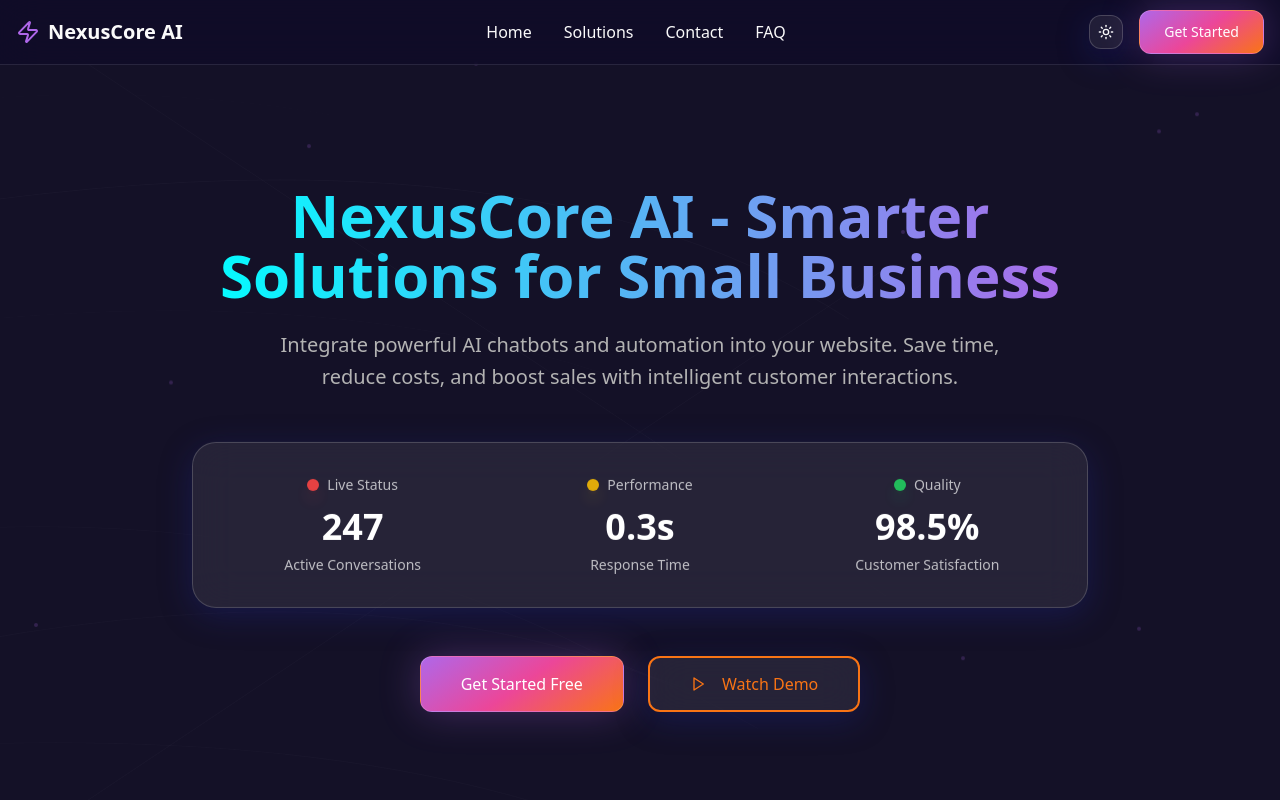
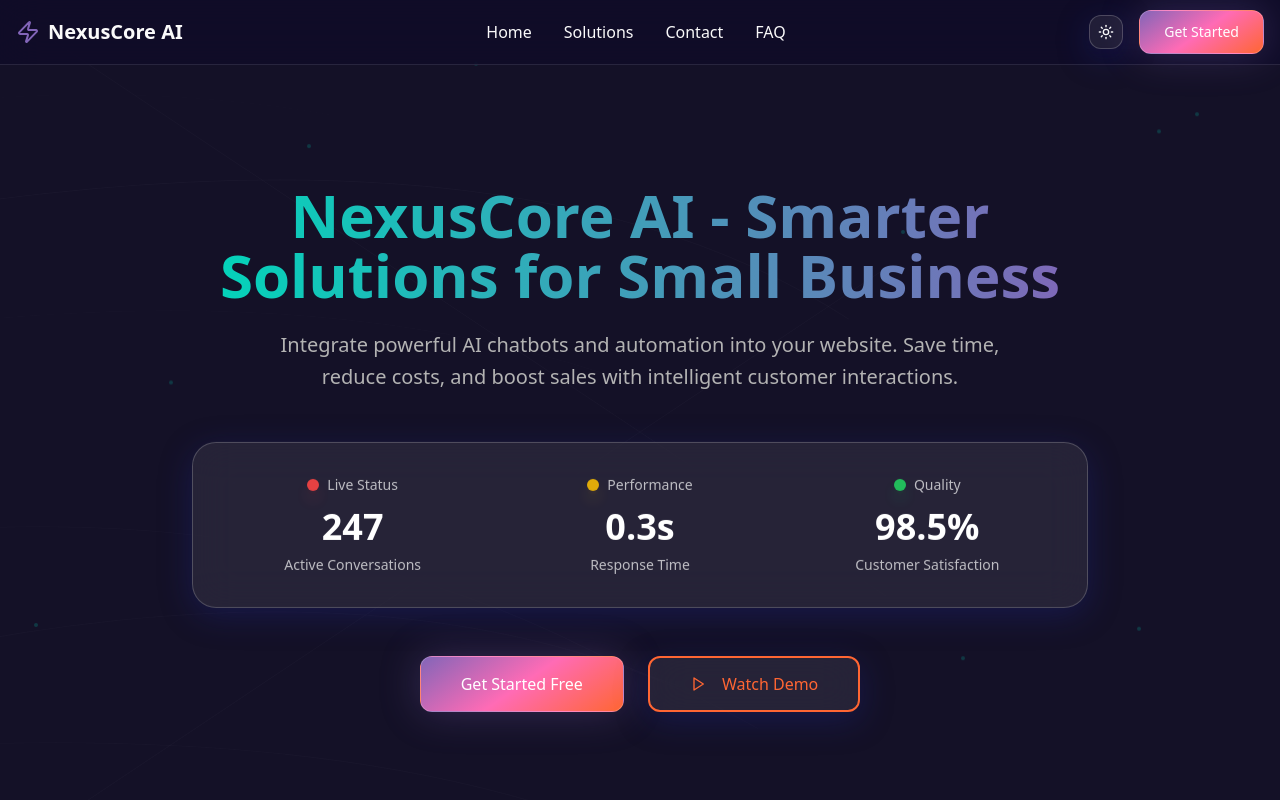
Before and after one commit to cozmo0801/nexus-ai-rebuild, a React (Vite) app: page / in a window 1280 px wide. Shown: the top 800 px of the page. Built offline with nearby package versions, Linux system fonts and the light colour scheme.

Commit message:
Update color palette and gradient styles for improved visual design
Co-authored-by: clearview.photography.visuals <clearview.photography.visuals@gmail.com>

```diff
--- a/src/components/BackgroundPaths.tsx
+++ b/src/components/BackgroundPaths.tsx
@@ -25,9 +25,9 @@ const BackgroundPaths = () => {
       >
         <defs>
           <linearGradient id="pathGradient" x1="0%" y1="0%" x2="100%" y2="100%">
-            <stop offset="0%" stopColor="rgba(180, 58, 183, 0.1)" />
-            <stop offset="50%" stopColor="rgba(253, 29, 29, 0.1)" />
-            <stop offset="100%" stopColor="rgba(252, 176, 64, 0.1)" />
+            <stop offset="0%" stopColor="rgba(139, 95, 191, 0.1)" />
+            <stop offset="50%" stopColor="rgba(255, 107, 53, 0.1)" />
+            <stop offset="100%" stopColor="rgba(0, 212, 170, 0.1)" />
           </linearGradient>
         </defs>
 
@@ -68,7 +68,7 @@ const BackgroundPaths = () => {
         <path
           className="path-line"
           d="M0,0 L1200,800"
-          stroke="rgba(180, 58, 183, 0.05)"
+          stroke="rgba(139, 95, 191, 0.05)"
           strokeWidth="0.5"
           fill="none"
         />
@@ -76,7 +76,7 @@ const BackgroundPaths = () => {
         <path
           className="path-line"
           d="M0,800 L1200,0"
-          stroke="rgba(252, 176, 64, 0.05)"
+          stroke="rgba(0, 212, 170, 0.05)"
           strokeWidth="0.5"
           fill="none"
         />
@@ -85,7 +85,7 @@ const BackgroundPaths = () => {
         <path
           className="path-line"
           d="M-100,200 Q500,100 800,300 Q1000,400 1300,250"
-          stroke="rgba(253, 29, 29, 0.08)"
+          stroke="rgba(255, 107, 53, 0.08)"
           strokeWidth="1"
           fill="none"
         />
@@ -93,7 +93,7 @@ const BackgroundPaths = () => {
         <path
           className="path-line"
           d="M-50,600 Q450,500 750,700 Q950,800 1250,650"
-          stroke="rgba(180, 58, 183, 0.08)"
+          stroke="rgba(139, 95, 191, 0.08)"
           strokeWidth="1"
           fill="none"
         />
@@ -104,7 +104,7 @@ const BackgroundPaths = () => {
         {[...Array(12)].map((_, i) => (
           <div
             key={i}
-            className="absolute w-1 h-1 bg-accent-purple/20 rounded-full animate-float"
+            className="absolute w-1 h-1 bg-accent-teal/20 rounded-full animate-float"
             style={{
               left: `${Math.random() * 100}%`,
               top: `${Math.random() * 100}%`,
--- a/src/index.css
+++ b/src/index.css
@@ -26,15 +26,15 @@
     --muted: 248 25% 20%;
     --muted-foreground: 0 0% 70%;
 
-    --accent: 180 100% 50%;
+    --accent: 172 100% 42%;
     --accent-foreground: 248 39% 11%;
 
-    /* Vibrant accent colors */
-    --accent-teal: 180 100% 50%;
-    --accent-purple: 273 75% 66%;
-    --accent-orange: 25 95% 53%;
-    --accent-green: 142 76% 36%;
-    --accent-pink: 330 81% 60%;
+    /* Updated accent colors */
+    --accent-teal: 172 100% 42%;
+    --accent-purple: 261 37% 56%;
+    --accent-orange: 15 100% 60%;
+    --accent-green: 177 52% 68%;
+    --accent-pink: 330 100% 71%;
 
     /* Interactive states */
     --destructive: 0 84.2% 60.2%;
@@ -47,19 +47,19 @@
     --radius: 0.75rem;
 
     /* Custom glassmorphism gradients and effects */
-    --gradient-primary: linear-gradient(135deg, hsl(273 75% 66%), hsl(248 39% 11%));
+    --gradient-primary: linear-gradient(135deg, hsl(261 37% 56%), hsl(248 39% 11%));
     --gradient-hero: linear-gradient(180deg, hsl(248 39% 8%), hsl(248 50% 4%));
-    --gradient-accent: linear-gradient(135deg, hsl(180 100% 50%), hsl(273 75% 66%));
+    --gradient-accent: linear-gradient(135deg, hsl(172 100% 42%), hsl(261 37% 56%));
     --gradient-glass: linear-gradient(145deg, rgba(255,255,255,0.1), rgba(255,255,255,0.05));
-    --gradient-button: linear-gradient(145deg, hsl(273 75% 66%), hsl(330 81% 60%), hsl(25 95% 53%));
+    --gradient-button: linear-gradient(145deg, hsl(261 37% 56%), hsl(330 100% 71%), hsl(15 100% 60%));
     --gradient-card: linear-gradient(145deg, rgba(255,255,255,0.08), rgba(255,255,255,0.02));
 
     /* Glassmorphism shadows and effects */
-    --shadow-glow: 0 0 40px hsl(273 75% 66% / 0.3);
+    --shadow-glow: 0 0 40px hsl(261 37% 56% / 0.3);
     --shadow-card: 0 10px 30px -10px hsl(0 0% 0% / 0.5);
     --shadow-glass: 0 8px 32px 0 rgba(31, 38, 135, 0.37);
     --shadow-inner: inset 0 1px 0 0 rgba(255, 255, 255, 0.1);
-    --border-glass: rgba(255, 255, 255, 0.18);
+    --border-glass: rgba(255, 255, 255, 0.2);
     --transition-smooth: all 0.3s cubic-bezier(0.4, 0, 0.2, 1);
 
     --sidebar-background: 0 0% 98%;
@@ -133,7 +133,7 @@
   .glass-card {
     background: rgba(255, 255, 255, 0.08);
     backdrop-filter: blur(20px);
-    border: 1px solid rgba(255, 255, 255, 0.18);
+    border: 1px solid rgba(255, 255, 255, 0.2);
     box-shadow: var(--shadow-glass);
   }
 
```
